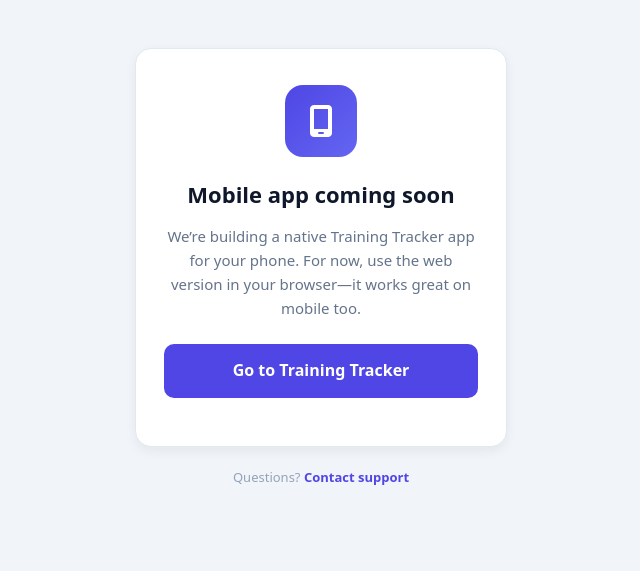
After one commit to adamadkins/Training-Tracker, a Python web app: template app/templates/app_coming_soon.html in a window 1280 px wide. The commit adds this page. Shown: the top 571 px of the page, without its empty margins (319-959 px from the left). Run offline with Jinja, Linux system fonts and the light colour scheme; the template is opened without the code that fills it, so the values that code supplies are empty.

Commit message:
App coming soon page; Download app button goes to coming soon

```diff
--- /dev/null
+++ b/app/templates/app_coming_soon.html
@@ -0,0 +1,41 @@
+<!DOCTYPE html>
+<html lang="en">
+<head>
+    <meta charset="UTF-8">
+    <meta name="viewport" content="width=device-width, initial-scale=1.0">
+    <title>Mobile app coming soon &mdash; Training Tracker</title>
+    <link rel="icon" type="image/svg+xml" href="{{ url_for('static', filename='favicon.svg') }}">
+    <link rel="stylesheet" href="https://cdnjs.cloudflare.com/ajax/libs/font-awesome/6.4.0/css/all.min.css">
+    <style>
+        * { box-sizing: border-box; }
+        body { font-family: system-ui, -apple-system, sans-serif; background: #f1f5f9; color: #1e293b; margin: 0; padding: 0; line-height: 1.6; }
+        .wrap { max-width: 420px; margin: 0 auto; padding: 48px 24px 60px; text-align: center; }
+        .card { background: #fff; border: 1px solid #e2e8f0; border-radius: 16px; padding: 36px 28px; box-shadow: 0 4px 12px rgba(0,0,0,0.06); }
+        .icon-wrap { width: 72px; height: 72px; margin: 0 auto 20px; background: linear-gradient(135deg, #4f46e5 0%, #6366f1 100%); border-radius: 18px; display: flex; align-items: center; justify-content: center; color: #fff; font-size: 32px; }
+        h1 { font-size: 22px; font-weight: 800; margin: 0 0 12px 0; color: #0f172a; }
+        p { font-size: 15px; color: #64748b; margin: 0 0 24px 0; }
+        .btn { display: block; width: 100%; padding: 14px 20px; border-radius: 10px; font-size: 16px; font-weight: 700; text-align: center; text-decoration: none; cursor: pointer; border: none; margin-bottom: 12px; }
+        .btn-primary { background: #4f46e5; color: #fff; }
+        .btn-primary:hover { background: #4338ca; }
+        .btn-secondary { background: #f1f5f9; color: #475569; border: 1px solid #e2e8f0; }
+        .btn-secondary:hover { background: #e2e8f0; }
+        .foot { margin-top: 20px; font-size: 13px; color: #94a3b8; }
+        .foot a { color: #4f46e5; font-weight: 600; text-decoration: none; }
+        .foot a:hover { text-decoration: underline; }
+    </style>
+</head>
+<body>
+    <div class="wrap">
+        <div class="card">
+            <div class="icon-wrap"><i class="fa-solid fa-mobile-screen"></i></div>
+            <h1>Mobile app coming soon</h1>
+            <p>We&rsquo;re building a native Training Tracker app for your phone. For now, use the web version in your browser—it works great on mobile too.</p>
+            {% if redirect_url %}
+            <a href="{{ redirect_url }}" class="btn btn-primary">Continue in browser</a>
+            {% endif %}
+            <a href="{{ url_for('auth.home') }}" class="btn {{ 'btn-secondary' if redirect_url else 'btn-primary' }}">{{ 'Back to home' if redirect_url else 'Go to Training Tracker' }}</a>
+        </div>
+        <p class="foot">Questions? <a href="{{ url_for('auth.support') }}">Contact support</a></p>
+    </div>
+</body>
+</html>
```
Also changed, not shown: app/routes/auth.py (+11 -1 lines), app/templates/open_in_app.html (+5 -2 lines).
